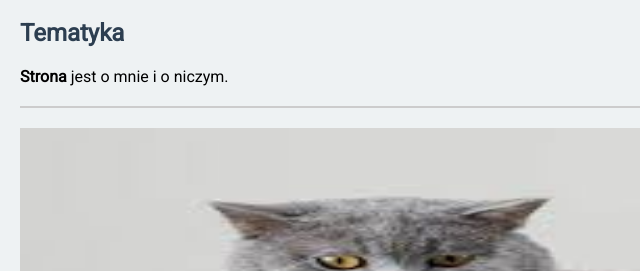
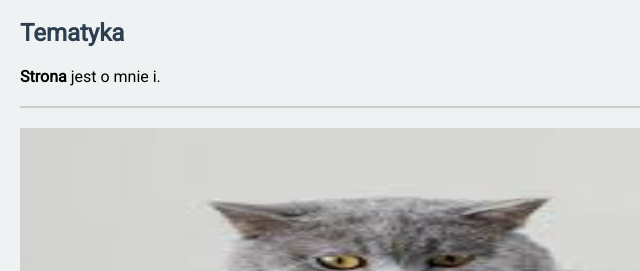
Before and after one commit to Bruno1234765/Bruno1234765.github.io, a plain HTML site: page index.html in a window 1280 px wide. Shown: the part 335-606 px from the top of the page, 0-640 px from the left. Drawn offline with Linux system fonts and the light colour scheme.

Commit message:
Update index.html

```diff
--- a/index.html
+++ b/index.html
@@ -29,7 +29,7 @@
   <main>
     <h1>Witamy na stronie!</h1>
     <h2>Tematyka</h2>
-    <p><strong>Strona</strong> jest o mnie i o niczym.</p>
+    <p><strong>Strona</strong> jest o mnie i.</p>
     <hr>
 
     <div class="slider">
```
